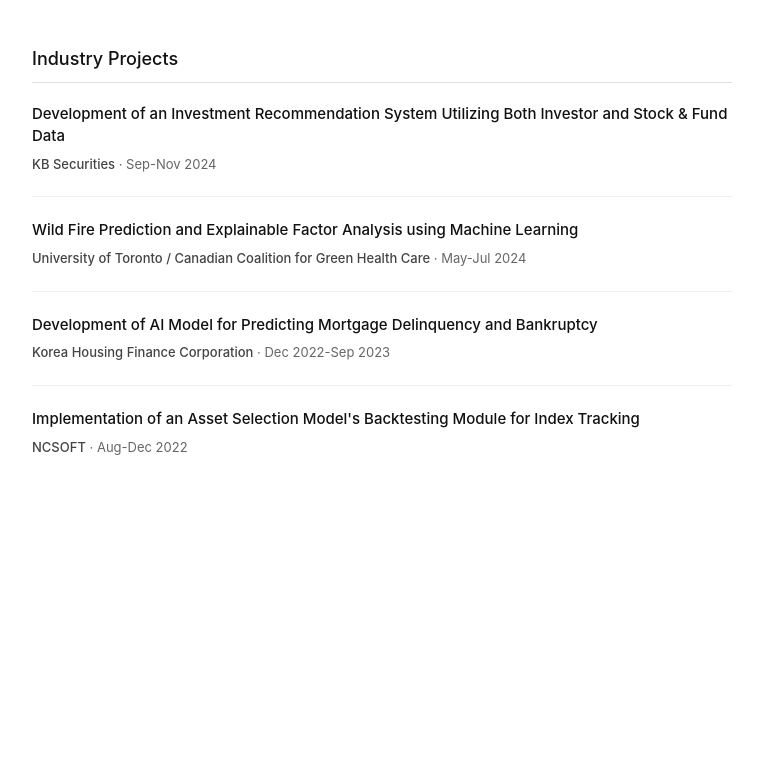
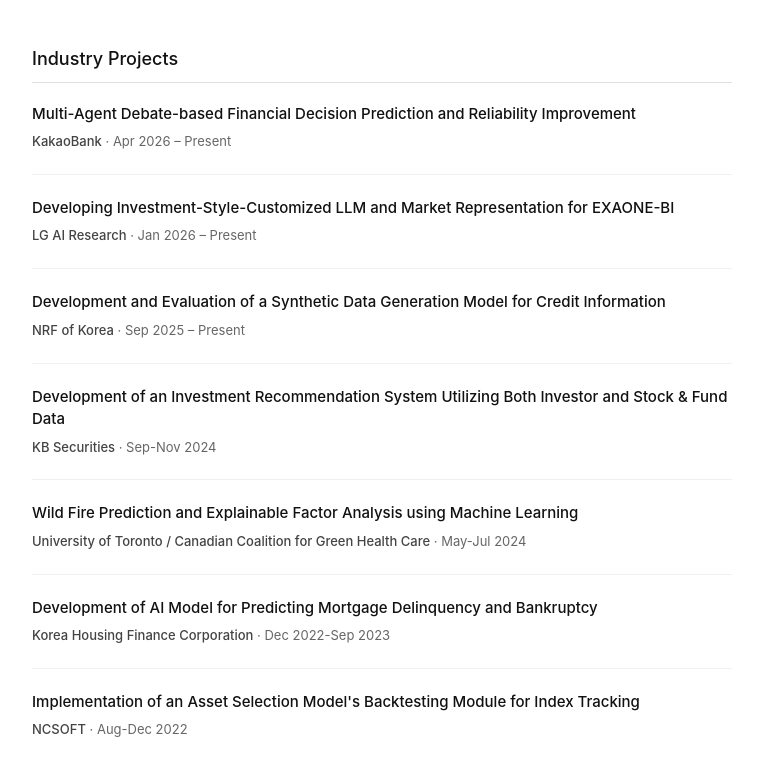
Before and after one commit to FinJun/FinJun.github.io, a plain HTML site: page index.html in a window 1280 px wide. Shown: the part 2076-2852 px from the top of the page, without its empty margins (438-1201 px from the left). Before the commit the page ends 2663 px from the top, so only its background shows below. Drawn offline with Linux system fonts and the light colour scheme.

Commit message:
Update index.html

```diff
--- a/index.html
+++ b/index.html
@@ -667,6 +667,33 @@
 
                 <div class="project">
                     <div class="project-title">
+                        Multi-Agent Debate-based Financial Decision Prediction and Reliability Improvement
+                    </div>
+                    <div class="project-info">
+                        <span class="org">KakaoBank</span> · Apr 2026 &ndash; Present
+                    </div>
+                </div>
+
+                <div class="project">
+                    <div class="project-title">
+                        Developing Investment-Style-Customized LLM and Market Representation for EXAONE-BI
+                    </div>
+                    <div class="project-info">
+                        <span class="org">LG AI Research</span> · Jan 2026 &ndash; Present
+                    </div>
+                </div>
+
+                <div class="project">
+                    <div class="project-title">
+                        Development and Evaluation of a Synthetic Data Generation Model for Credit Information
+                    </div>
+                    <div class="project-info">
+                        <span class="org">NRF of Korea</span> · Sep 2025 &ndash; Present
+                    </div>
+                </div>
+
+                <div class="project">
+                    <div class="project-title">
                         Development of an Investment Recommendation System Utilizing Both Investor and Stock & Fund Data
                     </div>
                     <div class="project-info">
```
